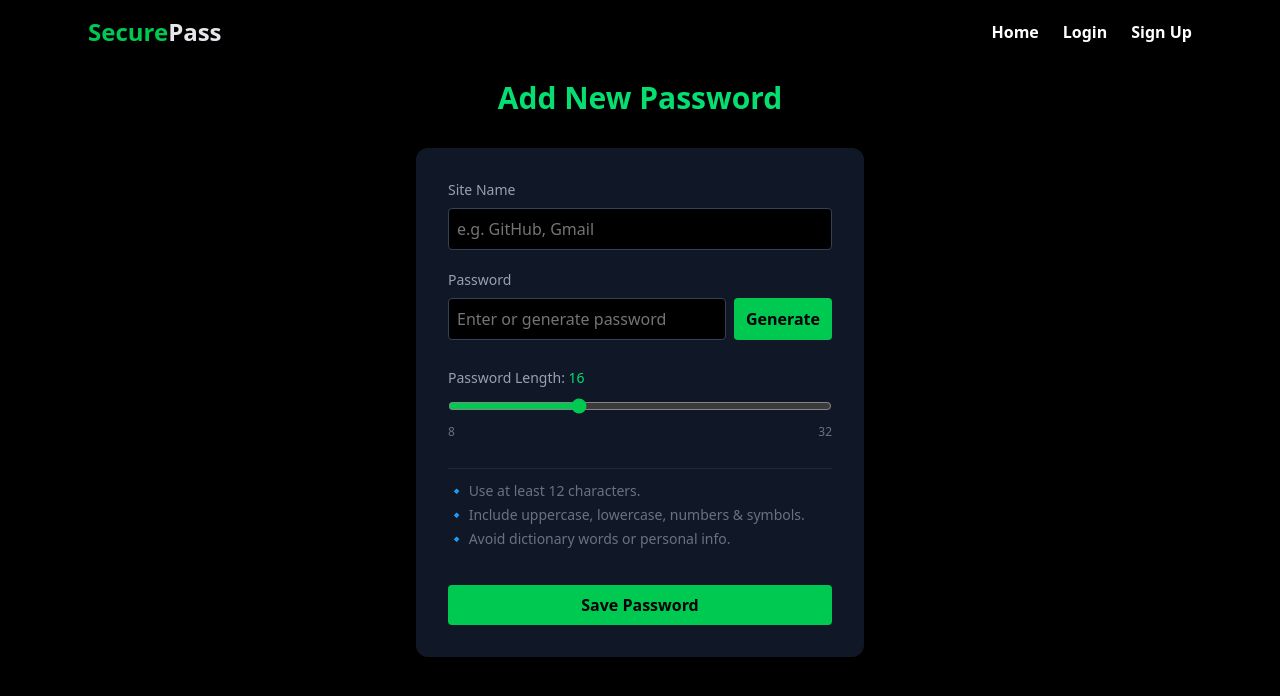
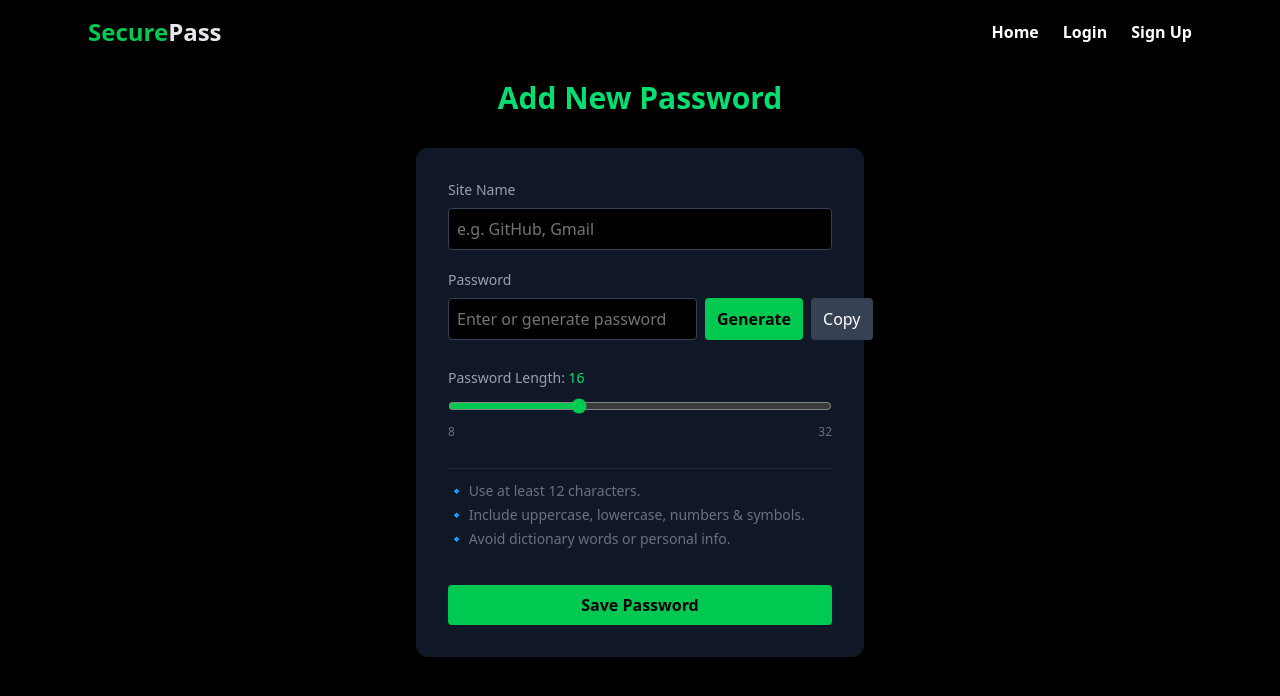
Before and after one commit to KavyaBajpai/Password-Generator, a Next.js app in the folder frontend/frontend/: page /add in a window 1280 px wide. Shown: the top 696 px of the page. Built offline with nearby package versions, Linux system fonts and the light colour scheme; no server answers.

Commit message:
added copy to clip board

```diff
--- a/frontend/frontend/src/app/add/page.tsx
+++ b/frontend/frontend/src/app/add/page.tsx
@@ -11,12 +11,24 @@ export default function AddPasswordPage() {
   const [siteName, setSiteName] = useState("");
   const [password, setPassword] = useState("");
   const [vault, setVault] = useState([]);
-  const [length, setLength] = useState(16); // Slider state for password length
+  const [length, setLength] = useState(16);
+  const [copied, setCopied] = useState(false);
   const { token, keyHex } = useAuth();
 
   const handleGenerate = () => {
     const newPass = generateStrongPassword(length);
     setPassword(newPass);
+  };
+
+  const handleCopy = async () => {
+    if (!password) return;
+    try {
+      await navigator.clipboard.writeText(password);
+      setCopied(true);
+      setTimeout(() => setCopied(false), 2000);
+    } catch (err) {
+      console.error("Failed to copy:", err);
+    }
   };
 
   const handleAdd = async (e: React.FormEvent) => {
@@ -81,12 +93,28 @@ export default function AddPasswordPage() {
                 placeholder="Enter or generate password"
                 className="flex-1 p-2 rounded bg-black border border-gray-700 focus:border-green-400 focus:outline-none text-gray-200"
               />
+
+              {/* Generate Button */}
               <button
                 type="button"
                 onClick={handleGenerate}
                 className="bg-green-500 hover:bg-green-600 text-black font-semibold px-3 py-2 rounded transition"
               >
                 Generate
+              </button>
+
+              {/* Copy Button */}
+              <button
+                type="button"
+                onClick={handleCopy}
+                disabled={!password}
+                className={`${
+                  copied
+                    ? "bg-green-700"
+                    : "bg-gray-700 hover:bg-gray-600"
+                } text-white font-medium px-3 py-2 rounded transition`}
+              >
+                {copied ? "Copied!" : "Copy"}
               </button>
             </div>
           </div>
```
